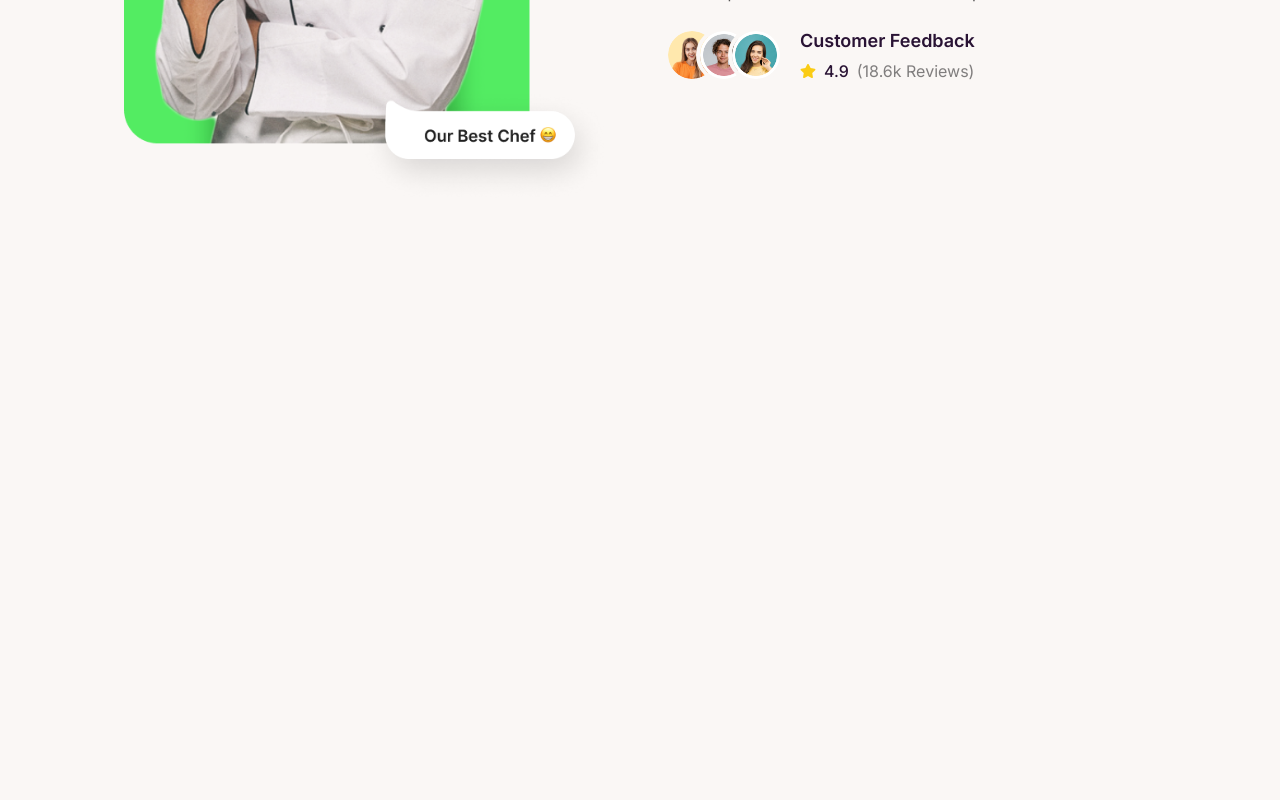
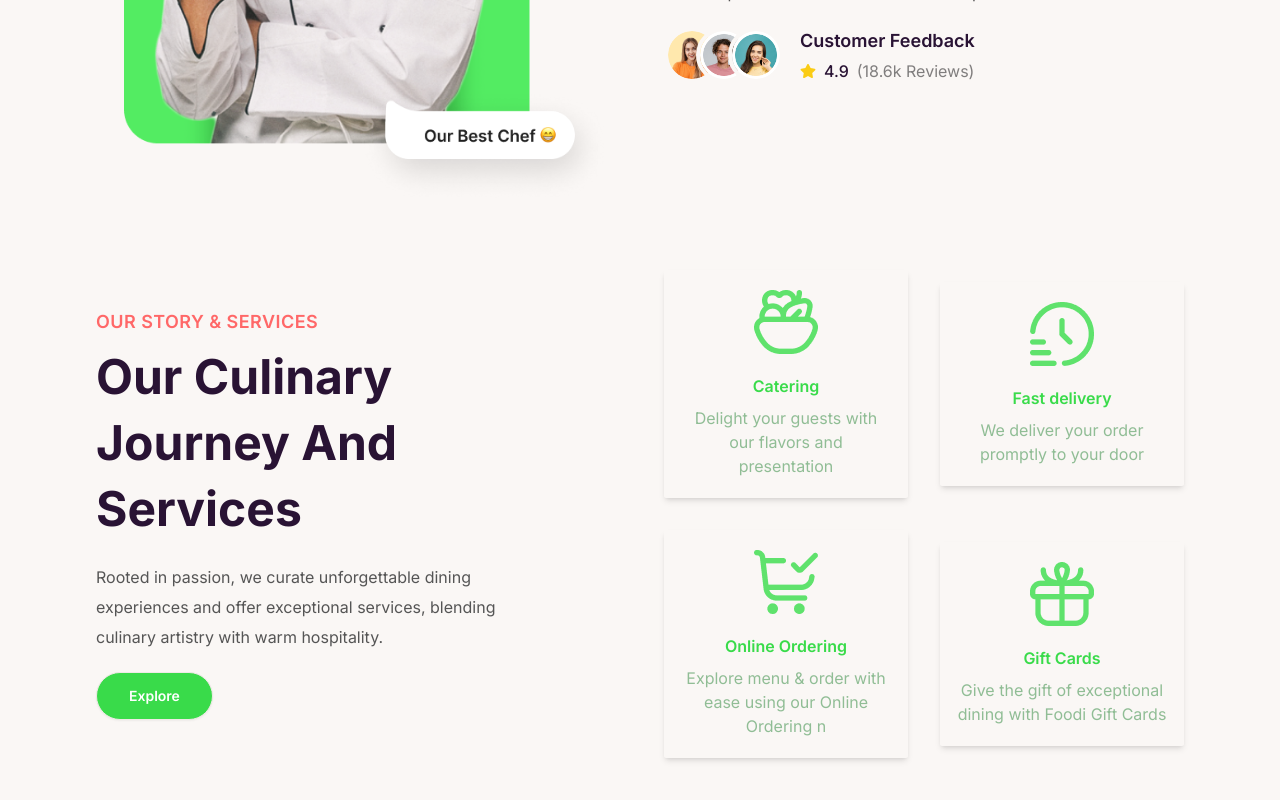
Before and after one commit to ibrarahmmed/Feast_Finder, a React (Vite) app: page / in a window 1280 px wide. Shown: the part 2838-3638 px from the top of the page. Before the commit the page ends 3044 px from the top, so only its background shows below. Built offline with nearby package versions, Linux system fonts and the light colour scheme.

Commit message:
add our services

```diff
--- a/src/pages/home/Home.jsx
+++ b/src/pages/home/Home.jsx
@@ -1,6 +1,7 @@
 import React from 'react'
 import Banner from '../../components/Banner'
 import Catagories from './Catagories'
+import OurServices from './OurServices'
 import SpecialDishes from './SpecialDishes'
 import Testimonials from './Testimonials'
 
@@ -11,6 +12,7 @@
       <Catagories/>
       <SpecialDishes/>
       <Testimonials/>
+      <OurServices/>
     </div>
   )
 }
--- /dev/null
+++ b/src/pages/home/OurServices.jsx
@@ -0,0 +1,47 @@
+import React from 'react'
+
+const serviceLists = [
+    { id: 1, title: "Catering", des: "Delight your guests with our flavors and  presentation", img: "/images/home/services/icon1.png" },
+    { id: 2, title: "Fast delivery", des: "We deliver your order promptly to your door", img: "/images/home/services/icon2.png" },
+    { id: 3, title: "Online Ordering", des: "Explore menu & order with ease using our Online Ordering n", img: "/images/home/services/icon3.png" },
+    { id: 4, title: "Gift Cards", des: "Give the gift of exceptional dining with Foodi Gift Cards", img: "/images/home/services/icon4.png" },
+]
+
+const OurServices = () => {
+    return (
+        <div className="section-container my-16">
+            <div className="flex flex-col md:flex-row items-center justify-between gap-12">
+                <div className="md:w-1/2">
+                    <div className="text-left md:w-4/5">
+                        <p className="subtitle">Our Story & Services</p>
+                        <h2 className="title">Our Culinary Journey And Services</h2>
+                        <p className="my-5 text-secondary leading-[30px]">
+                            Rooted in passion, we curate unforgettable dining experiences and
+                            offer exceptional services, blending culinary artistry with warm
+                            hospitality.
+                        </p>
+
+                        <button className="bg-green font-semibold btn text-white px-8 py-3 rounded-full">
+                            Explore
+                        </button>
+                    </div>
+                </div>
+                <div className="md:w-1/2">
+                    <div className="grid sm:grid-cols-2 grid-cols-1 gap-8 items-center">
+                        {
+                            serviceLists.map((service) => (
+                                <div key={service.id} className="shadow-md rounded-sm py-5 px-4 text-center space-y-2 text-green cursor-pointer hover:border hover:border-indigo-600 transition-all duration-200">
+                                    <img src={service.img} alt="" className=" mx-auto" />
+                                    <h5 className="pt-3 font-semibold"> {service.title}</h5>
+                                    <p className="text-[#90BD95]">{service.des}</p>
+                                </div>
+                            ))
+                        }
+                    </div>
+                </div>
+            </div>
+        </div>
+    )
+}
+
+export default OurServices
```
